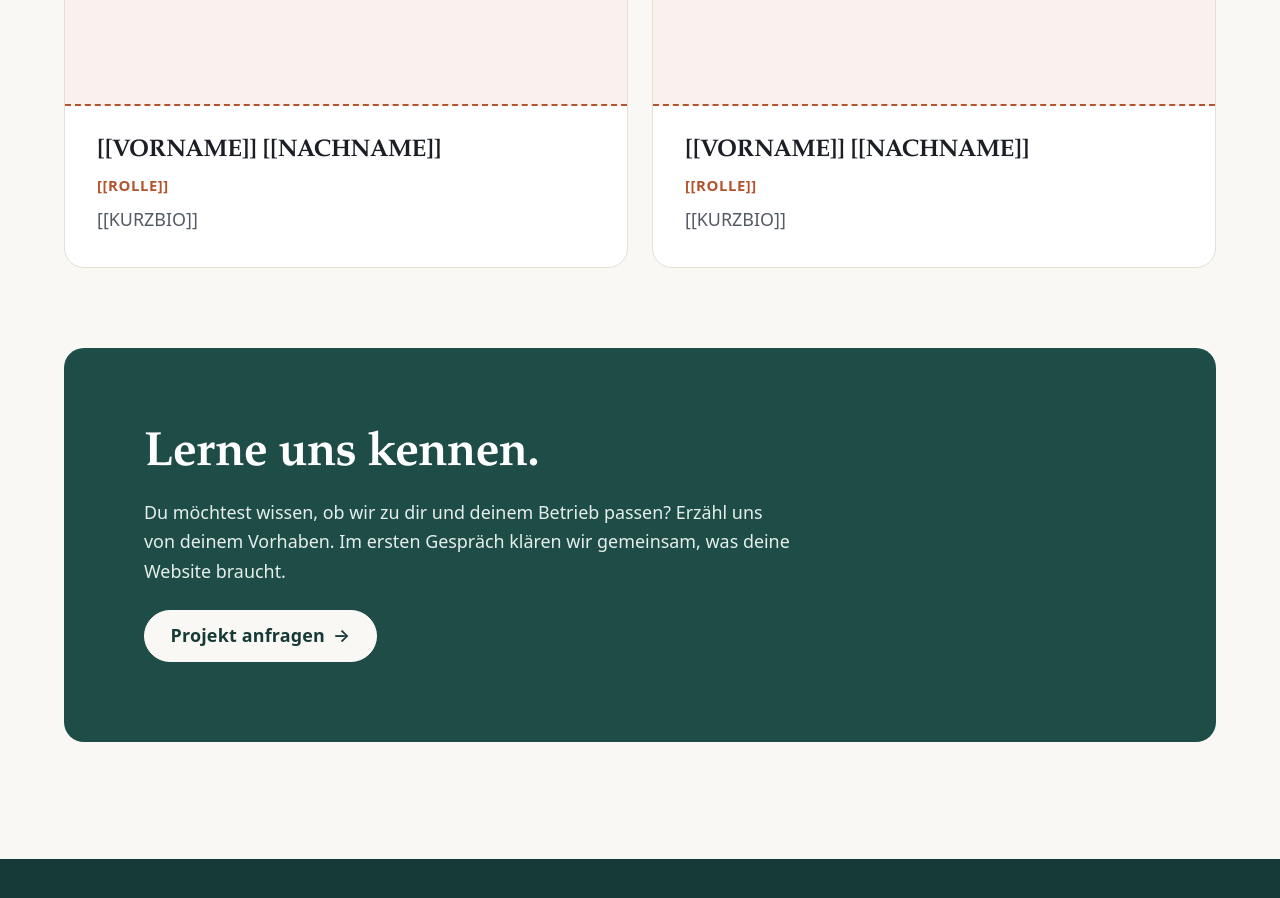
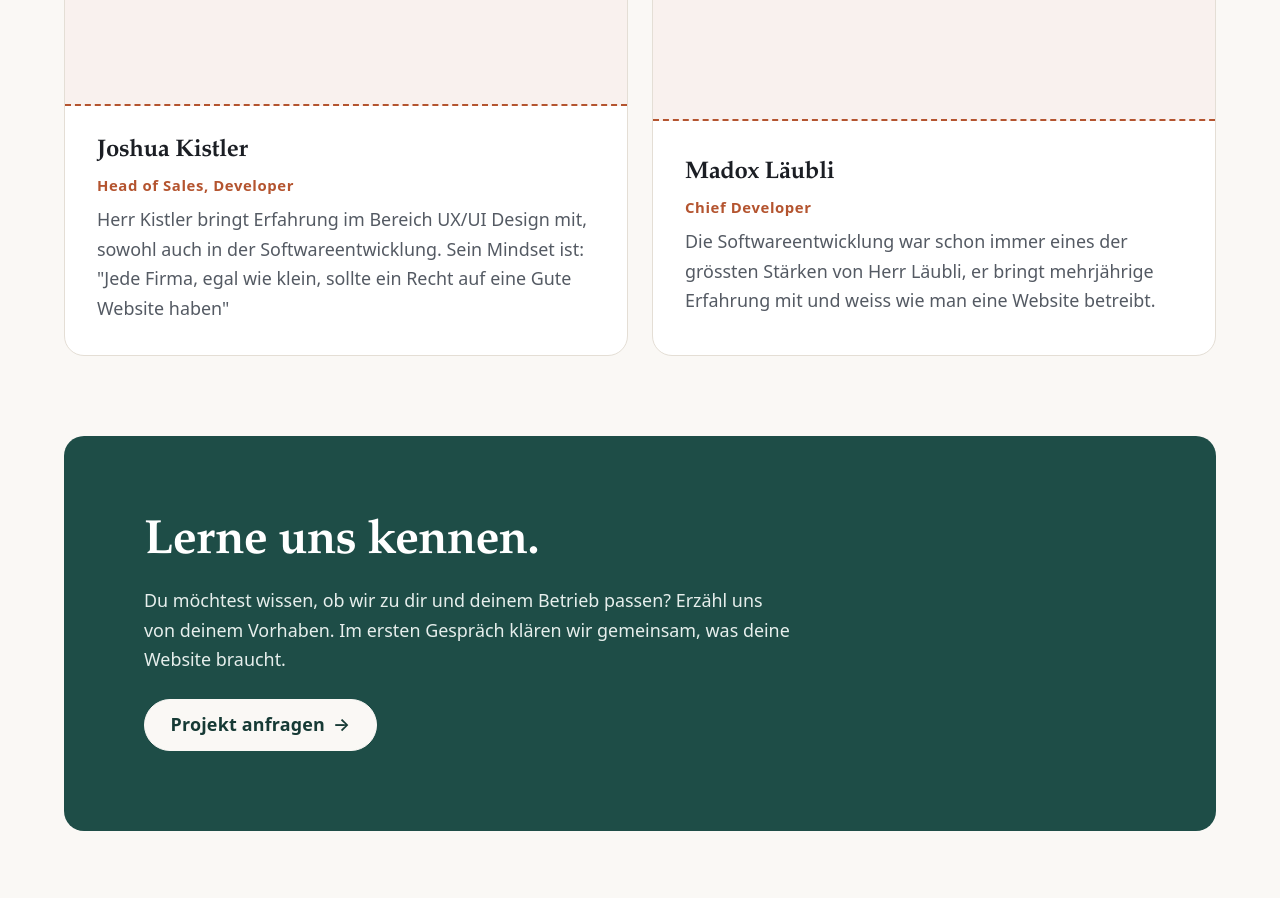
Before and after one commit to JoshuaKistler/KLWEB, an Astro site in the folder website/: page /ueber-uns in a window 1280 px wide. Shown: the part 3160-4058 px from the top of the page. Built offline with nearby package versions, Linux system fonts and the light colour scheme; Astro itself is replaced by a stand-in of ours.

Commit message:
Update team profiles with real names, roles, and bios

```diff
--- a/website/src/pages/ueber-uns.astro
+++ b/website/src/pages/ueber-uns.astro
@@ -15,15 +15,15 @@ interface Profile {
 const profiles: Profile[] = [
   {
     id: 'profil-1',
-    name: '[[VORNAME]] [[NACHNAME]]',
-    role: '[[ROLLE]]',
-    bio: '[[KURZBIO]]',
+    name: 'Joshua Kistler',
+    role: 'Head of Sales, Developer',
+    bio: 'Herr Kistler bringt Erfahrung im Bereich UX/UI Design mit, sowohl auch in der Softwareentwicklung. Sein Mindset ist: "Jede Firma, egal wie klein, sollte ein Recht auf eine Gute Website haben"',
   },
   {
     id: 'profil-2',
-    name: '[[VORNAME]] [[NACHNAME]]',
-    role: '[[ROLLE]]',
-    bio: '[[KURZBIO]]',
+    name: 'Madox Läubli',
+    role: 'Chief Developer',
+    bio: 'Die Softwareentwicklung war schon immer eines der grössten Stärken von Herr Läubli, er bringt mehrjährige Erfahrung mit und weiss wie man eine Website betreibt.',
   },
 ];
 
```
